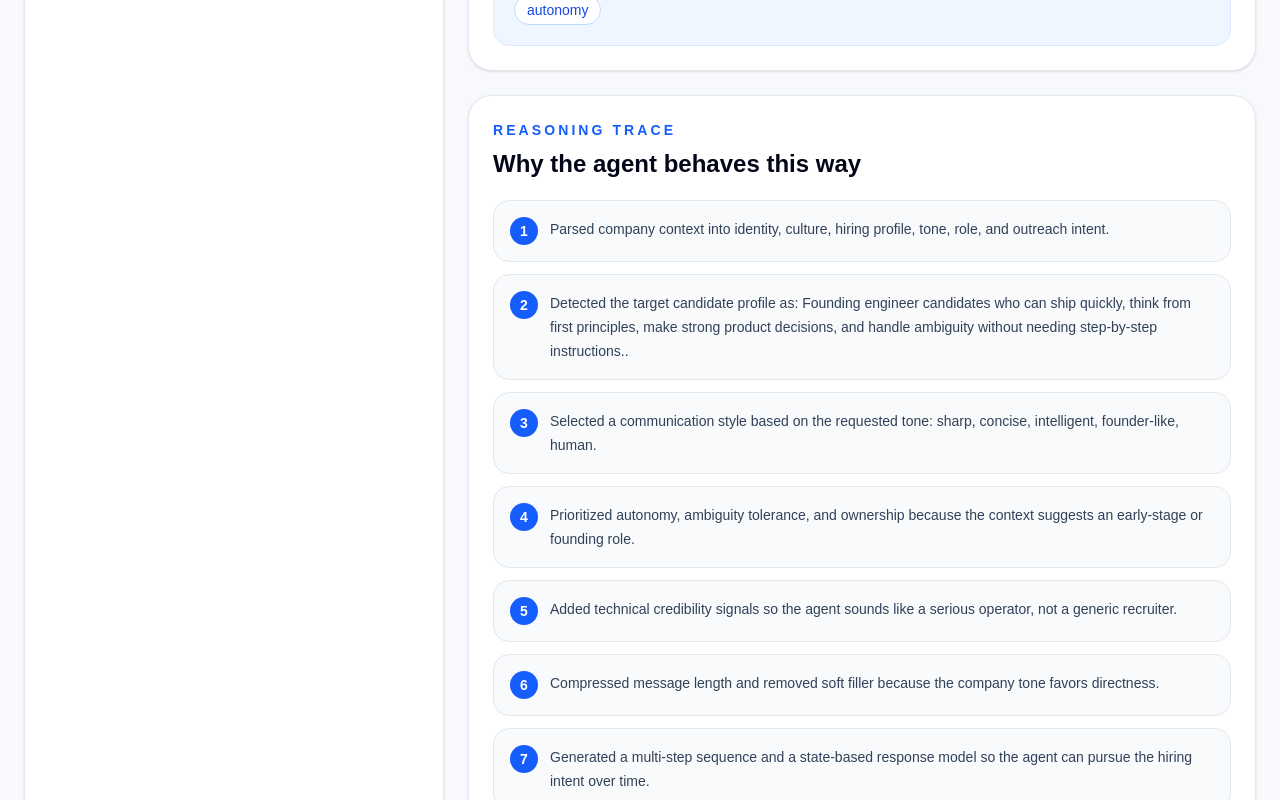
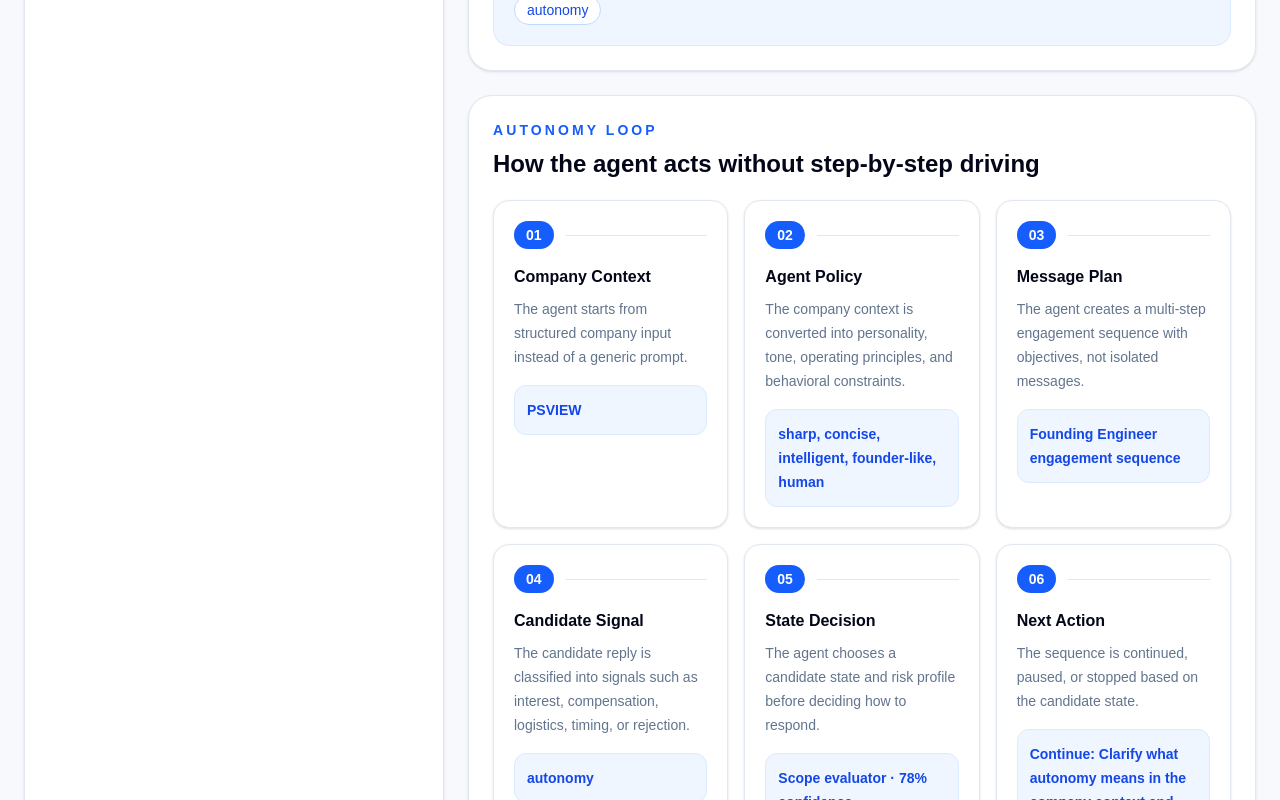
Before and after one commit to NihalShah4/psview-agent, a Next.js app: page / in a window 1280 px wide. Shown: the part 1720-2520 px from the top of the page. Built offline with nearby package versions, Linux system fonts and the light colour scheme.

Commit message:
Add autonomy loop and agent decision model

```diff
--- a/app/page.tsx
+++ b/app/page.tsx
@@ -39,6 +39,13 @@ type CandidateAnalysis = {
   shouldContinue: "Continue" | "Pause" | "Stop";
   reasoning: string;
   response: string;
+};
+
+type AutonomyStep = {
+  label: string;
+  title: string;
+  description: string;
+  value: string;
 };
 
 const sampleContext: CompanyContext = {
@@ -224,6 +231,56 @@ function generateAgent(context: CompanyContext): AgentOutput {
     reasoningTrace: buildReasoningTrace(context),
     messageSequence: buildMessageSequence(context),
   };
+}
+
+function buildAutonomyLoop(
+  context: CompanyContext,
+  analysis: CandidateAnalysis
+): AutonomyStep[] {
+  return [
+    {
+      label: "01",
+      title: "Company Context",
+      description:
+        "The agent starts from structured company input instead of a generic prompt.",
+      value: context.companyName || "Company context not provided",
+    },
+    {
+      label: "02",
+      title: "Agent Policy",
+      description:
+        "The company context is converted into personality, tone, operating principles, and behavioral constraints.",
+      value: context.tone || "Professional and human",
+    },
+    {
+      label: "03",
+      title: "Message Plan",
+      description:
+        "The agent creates a multi-step engagement sequence with objectives, not isolated messages.",
+      value: `${context.role || "Target role"} engagement sequence`,
+    },
+    {
+      label: "04",
+      title: "Candidate Signal",
+      description:
+        "The candidate reply is classified into signals such as interest, compensation, logistics, timing, or rejection.",
+      value: analysis.detectedSignals.join(", "),
+    },
+    {
+      label: "05",
+      title: "State Decision",
+      description:
+        "The agent chooses a candidate state and risk profile before deciding how to respond.",
+      value: `${analysis.candidateState} · ${analysis.confidence}% confidence`,
+    },
+    {
+      label: "06",
+      title: "Next Action",
+      description:
+        "The sequence is continued, paused, or stopped based on the candidate state.",
+      value: `${analysis.shouldContinue}: ${analysis.nextBestAction}`,
+    },
+  ];
 }
 
 function analyzeCandidateReply(
@@ -461,6 +518,11 @@ export default function Home() {
     [candidateReply, context]
   );
 
+  const autonomyLoop = useMemo(
+    () => buildAutonomyLoop(context, analysis),
+    [context, analysis]
+  );
+
   function updateField(field: keyof CompanyContext, value: string) {
     setContext((previous) => ({
       ...previous,
@@ -648,6 +710,14 @@ export default function Home() {
             </div>
           </Panel>
 
+          <Panel eyebrow="Autonomy Loop" title="How the agent acts without step-by-step driving">
+            <div className="grid gap-4 md:grid-cols-2 xl:grid-cols-3">
+              {autonomyLoop.map((step) => (
+                <AutonomyStepCard key={step.label} step={step} />
+              ))}
+            </div>
+          </Panel>
+
           <Panel
             eyebrow="Reasoning Trace"
             title="Why the agent behaves this way"
@@ -821,6 +891,31 @@ function Panel({
   );
 }
 
+function AutonomyStepCard({ step }: { step: AutonomyStep }) {
+  return (
+    <div className="rounded-2xl border border-slate-200 bg-white p-5 shadow-sm">
+      <div className="mb-4 flex items-center justify-between gap-3">
+        <span className="rounded-full bg-blue-600 px-3 py-1 text-sm font-bold text-white">
+          {step.label}
+        </span>
+        <span className="h-px flex-1 bg-slate-200" />
+      </div>
+
+      <h3 className="font-semibold text-slate-950">{step.title}</h3>
+
+      <p className="mt-2 text-sm leading-6 text-slate-500">
+        {step.description}
+      </p>
+
+      <div className="mt-4 rounded-xl border border-blue-100 bg-blue-50 p-3">
+        <p className="text-sm font-semibold leading-6 text-blue-700">
+          {step.value}
+        </p>
+      </div>
+    </div>
+  );
+}
+
 function DecisionCard({
   label,
   value,
```
